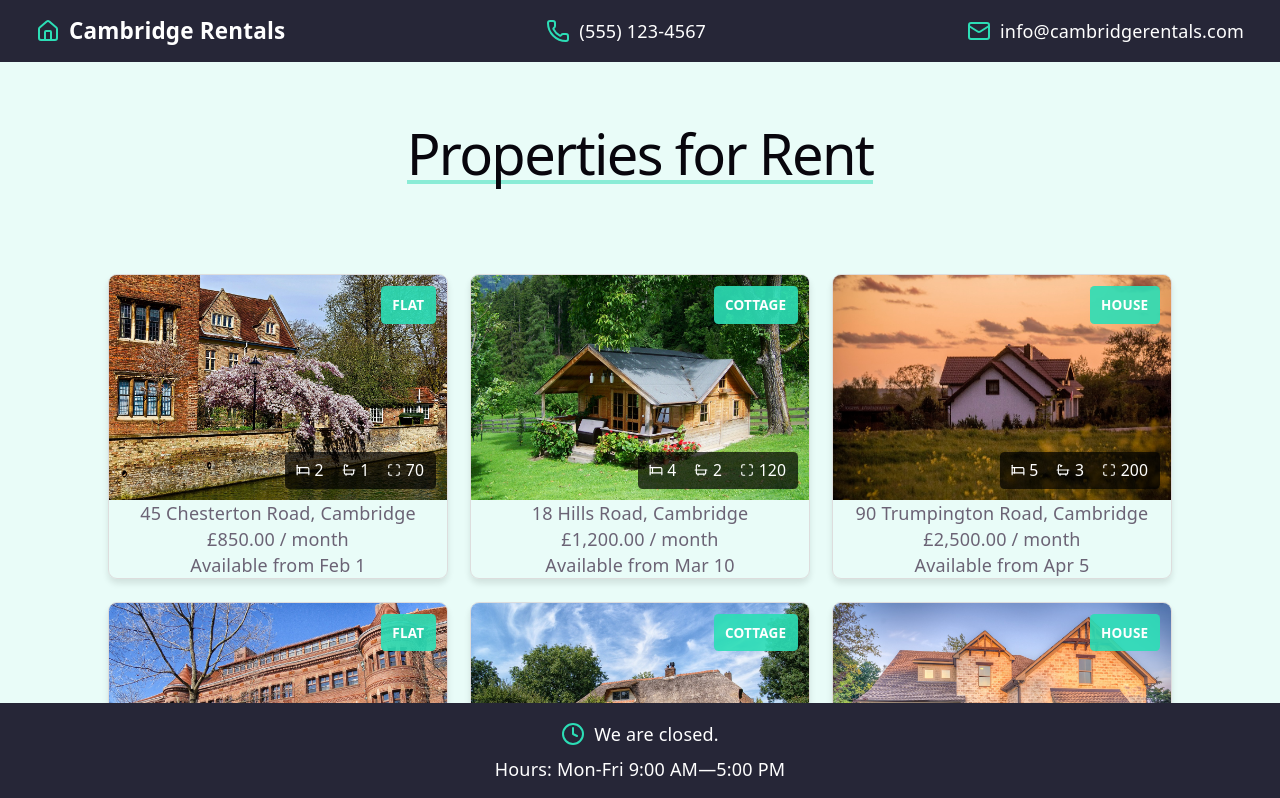
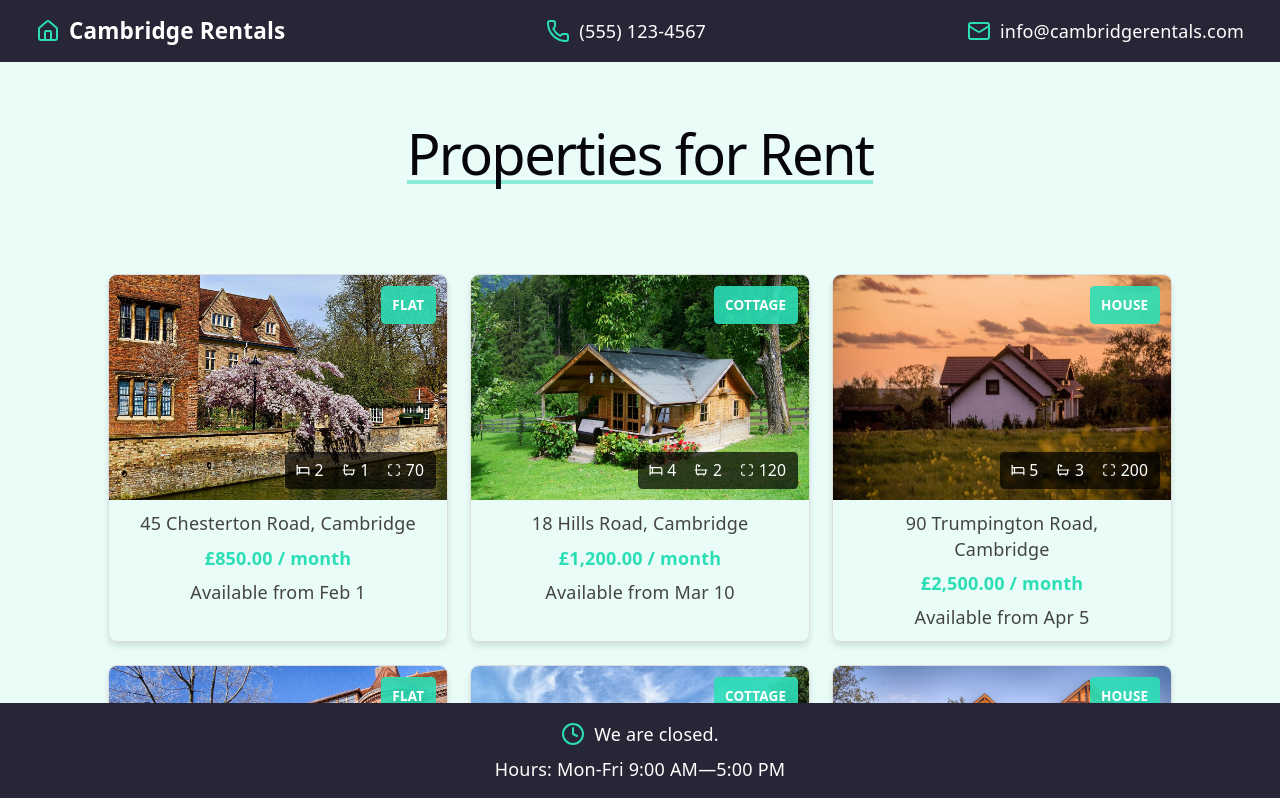
Before and after one commit to CandaceJohnsonDesigns/cambridge_rentals, a React (Vite) app: page / in a window 1280 px wide. Shown: the top 798 px of the page. Built offline with nearby package versions, Linux system fonts and the light colour scheme.

Commit message:
feat: enhance PropertyAttribute component and update property display layout

```diff
--- a/src/components/PropertyList/Property/Property.css
+++ b/src/components/PropertyList/Property/Property.css
@@ -21,3 +21,10 @@
     padding: 0.3125rem 0.625rem;
     border-radius: 0.25rem;
 }
+
+.property-attributes {
+    display: flex;
+    flex-direction: column;
+    gap: 0.5rem;
+    padding: 0.625rem;
+}
--- a/src/components/PropertyList/Property/Property.jsx
+++ b/src/components/PropertyList/Property/Property.jsx
@@ -6,8 +6,6 @@ import IconWithText from "./PropertyImage/IconWithText/IconWithText";
 import { Bath, Bed, Maximize } from "lucide-react";
 import PropertyAttribute from "./PropertyAttribute/PropertyAttribute";
 import { usePriceFormatter } from "../../../hooks/usePriceFormatter";
-
-
 
 const Property = ({
   image,
@@ -20,7 +18,6 @@ const Property = ({
   date,
   type,
 }) => {
-
   const { formatToString: formatPrice } = usePriceFormatter();
 
   return (
@@ -35,15 +32,21 @@ const Property = ({
         <PropertyTypeLabel type={type} />
         {!available && <PropertyBanner />}
         <div className="property-info">
-            <IconWithText Icon={Bed} text={bedrooms} />
-            <IconWithText Icon={Bath} text={bathrooms} />
-            <IconWithText Icon={Maximize} text={surface} />
+          <IconWithText Icon={Bed} text={bedrooms} />
+          <IconWithText Icon={Bath} text={bathrooms} />
+          <IconWithText Icon={Maximize} text={surface} />
         </div>
       </PropertyImage>
 
-      <PropertyAttribute text={address} />
-      <PropertyAttribute text={`${formatPrice(rent)} / month`} />
-      <PropertyAttribute text={`Available from ${date}`} />
+      <div className="property-attributes">
+        <PropertyAttribute text={address} />
+        <PropertyAttribute
+          text={`${formatPrice(rent)} / month`}
+          color="#2CDEB6"
+          bold
+        />
+        <PropertyAttribute text={`Available from ${date}`} />
+      </div>
     </div>
   );
 };
--- a/src/components/PropertyList/Property/PropertyAttribute/PropertyAttribute.css
+++ b/src/components/PropertyList/Property/PropertyAttribute/PropertyAttribute.css
@@ -0,0 +1,5 @@
+.property-attribute {
+    padding: 0 0.625rem;
+    font-size: 1rem;
+    line-height: 1.4;
+}
--- a/src/components/PropertyList/Property/PropertyAttribute/PropertyAttribute.jsx
+++ b/src/components/PropertyList/Property/PropertyAttribute/PropertyAttribute.jsx
@@ -1,8 +1,9 @@
 import "./PropertyAttribute.css";
 
-const PropertyAttribute = ({ text }) => {
+const PropertyAttribute = ({ text, color = "#444" , bold }) => {
     return (
-        <p>
+        <p className="property-attribute"
+            style={{ color, fontWeight: bold ? "bold" : "normal" }}>
             {text}
         </p>
     );
```
